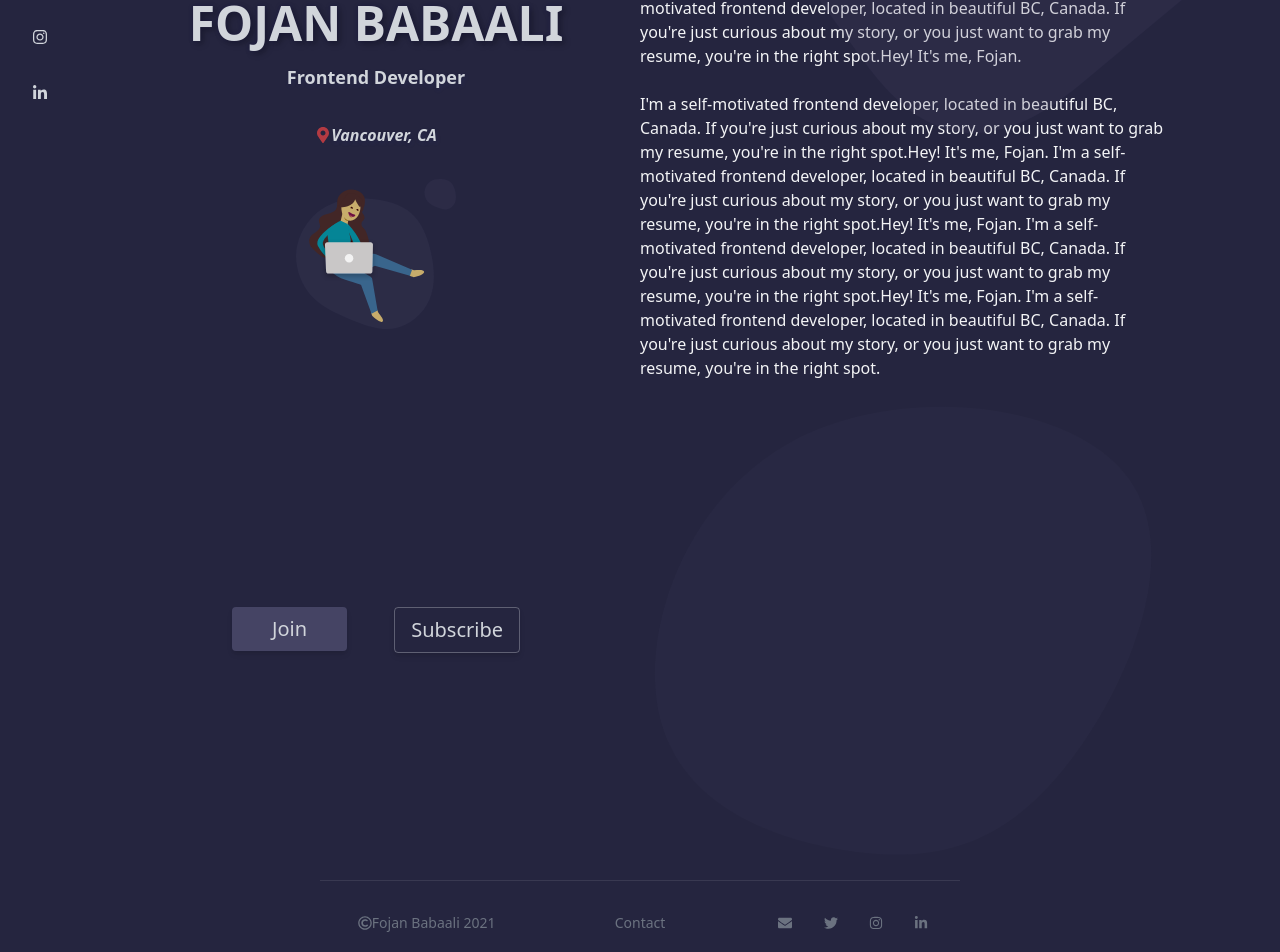
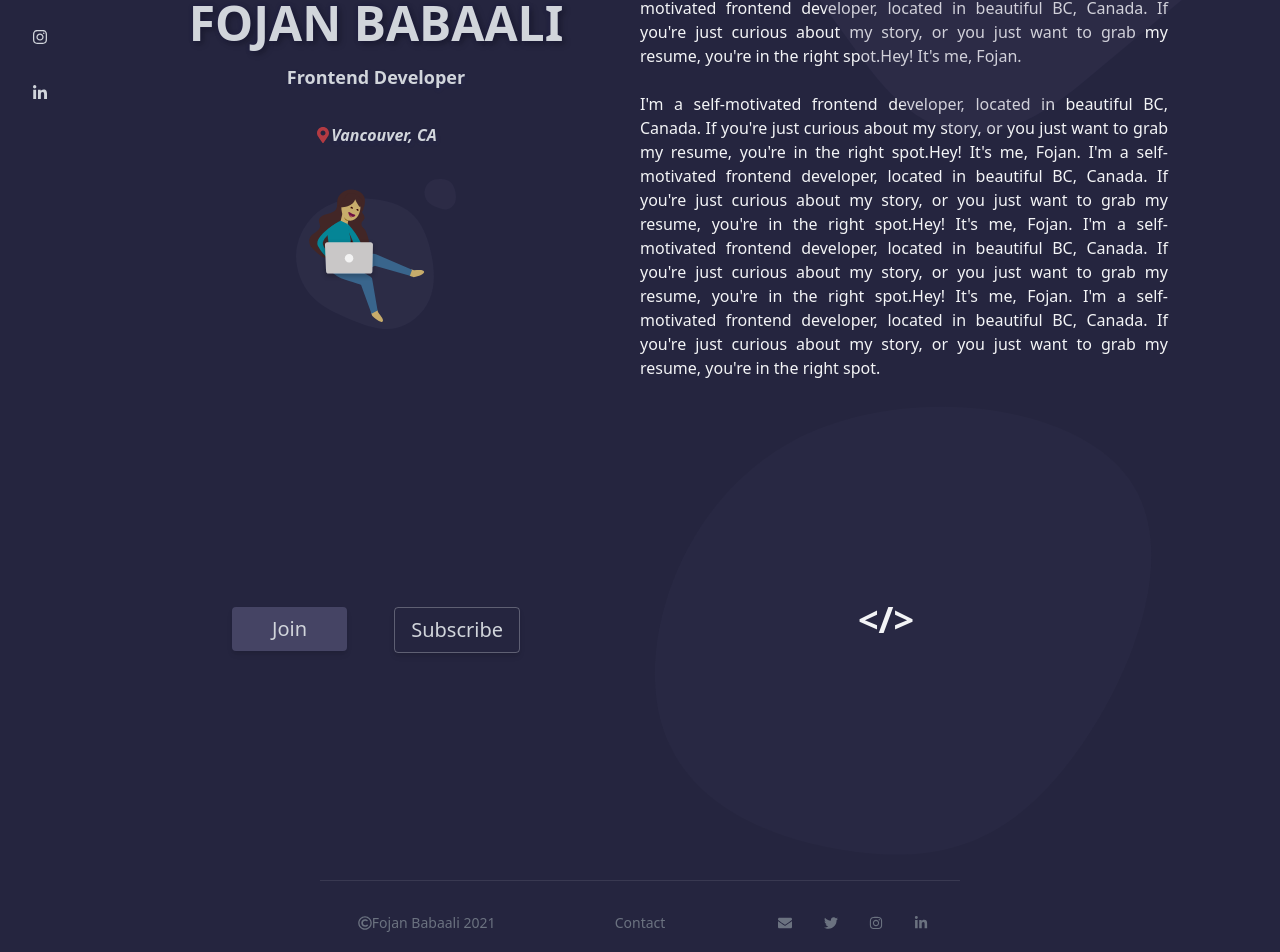
Before and after one commit to fojanb/Fojan-Portfolio, a React (Create React App) app: page / in a window 1280 px wide. Shown: the part 267-1219 px from the top of the page. Built offline with nearby package versions, Linux system fonts and the light colour scheme.

Commit message:
More content added to Home page

```diff
--- a/src/components/About/About.js
+++ b/src/components/About/About.js
@@ -18,7 +18,7 @@ const About = () => {
           About Fojan
         </p>
 
-        <p className="flex justify-center items-center text-left z-20 sm:mb-28 md:mb-28 galaxy:mb-28">
+        <p className="flex justify-center items-center text-left text-justify z-20 sm:mb-28 md:mb-28 galaxy:mb-28">
           Hey! It's me, Fojan. I'm a self-motivated frontend developer, located
           in beautiful BC, Canada. If you're just curious about my story, or you
           just want to grab my resume, you're in the right spot.
--- a/src/components/Contact/Contact.js
+++ b/src/components/Contact/Contact.js
@@ -8,7 +8,7 @@ const Contact = () => {
         <p className="bg-blob2 bg-contain bg-center bg-no-repeat flex items-center text-shadow-lg py-20 justify-center text-gray-300 font-bold text-3xl z-20 sm:bg-secondary sm:rounded-2xl sm:p-2 sm:text-sm sm:bg-none sm:shadow-2xl md:shadow-2xl md:bg-secondary md:rounded-2xl md:p-2 md:text-xl md:bg-none lg:text-xl">
           Contact Fojan
         </p>
-        <p className="flex justify-center items-center text-left py-4 z-20">
+        <p className="flex justify-center items-center text-left py-4 z-20 ">
           For questions relating/regarding Frontend Development, cooperation and
           general issues please reach out fojanbabaali@gmail.com
         </p>
--- a/src/components/Home/Home.js
+++ b/src/components/Home/Home.js
@@ -16,7 +16,6 @@ const Home = () => {
         <p className="text-lg text-center z-20 text-shadow-md py-4 sm:text-lg">
           Frontend Developer
         </p>
-
         <div className="flex m-auto text-base text-gray-300">
           <FaMapMarkerAlt className="m-auto mt-5 text-red-500 opacity-70 sm:text-xs" />
           <span className="italic text-gray-300 m-auto mt-4 mb-8 z-20 text-shadow-md sm:text-sm">
@@ -27,7 +26,7 @@ const Home = () => {
           <HomeIcon />
         </div>
       </div>
-      <div className="m-0 m-auto text-gray-100">
+      <div className="m-0 m-auto text-gray-100 text-justify">
         <p>Hey! It's me, Fojan. I'm a self-motivated frontend developer, located in
         beautiful BC, Canada. If you're just curious about my story, or you just
         want to grab my resume, you're in the right spot.Hey! It's me, Fojan.
@@ -64,9 +63,9 @@ const Home = () => {
           Subscribe
         </button>
       </div>
-
-      <div className="relative m-0 m-auto">
-        <MistFirst/>
+      <div className="flex relative m-0 m-auto md:hidden">
+        <p className="text-gray-100 z-20 text-4xl font-bold m-0 m-auto absolute bottom-60 right-60">&#60;/&#62;</p>
+        <MistFirst className="-z-1"/>
       </div>
     </div>
   );
--- a/src/components/Works/Works.js
+++ b/src/components/Works/Works.js
@@ -10,13 +10,13 @@ const Works = () => {
         <span className="text-shadow-lg">Works</span>
       </p>
 
-      <div className="grid grid-rows-1 grid-cols-3 gap-8 text-gray-100 w-1/2 m-auto py-8 lg:w-3/4 md:grid-cols-1 md:w-1/2 galaxy:w-1/2 sm:grid-cols-1 sm:gap-4 ">
-        <div className="flex items-center justify-center">
+      <div className="grid grid-rows-1 grid-cols-3 gap-8 text-gray-100 w-1/2  m-auto py-8 lg:w-3/4 md:grid-cols-1 md:w-1/2 galaxy:w-1/2 sm:grid-cols-1 sm:gap-4 ">
+        <div className="flex items-center justify-center ">
           <div className="bg-light w-60 h-auto text-left p-4 rounded-xl animate-pulse shadow-2xl">
             <header className="font-bold text-lg p-4 border-b-2 border-opacity-30">
               Project-1
             </header>
-            <article className="pt-4">
+            <article className="pt-4 text-left">
               Lorem Ipsum is simply dummy text of the printing and typesetting
               industry. Lorem Ipsum has been the industry's standard dummy text
             </article>
@@ -27,7 +27,7 @@ const Works = () => {
             <header className="font-bold text-lg p-4 border-b-2 border-opacity-30">
               Project-2
             </header>
-            <article className="pt-4">
+            <article className="pt-4 text-left">
               Lorem Ipsum is simply dummy text of the printing and typesetting
               industry. Lorem Ipsum has been the industry's standard dummy text
             </article>
@@ -38,7 +38,7 @@ const Works = () => {
             <header className="font-bold text-lg p-4 border-b-2 border-opacity-30">
               Project-3
             </header>
-            <article className="pt-4">
+            <article className="pt-4 text-left">
               Lorem Ipsum is simply dummy text of the printing and typesetting
               industry. Lorem Ipsum has been the industry's standard dummy text
             </article>
```
